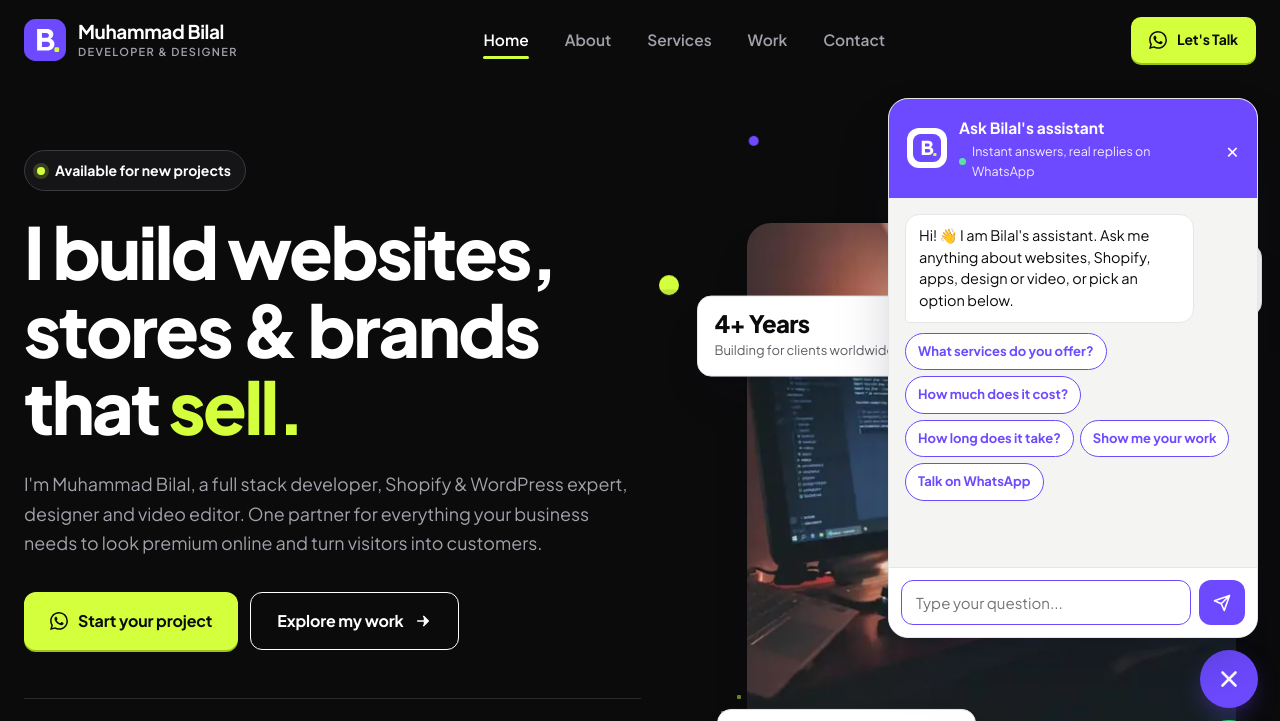
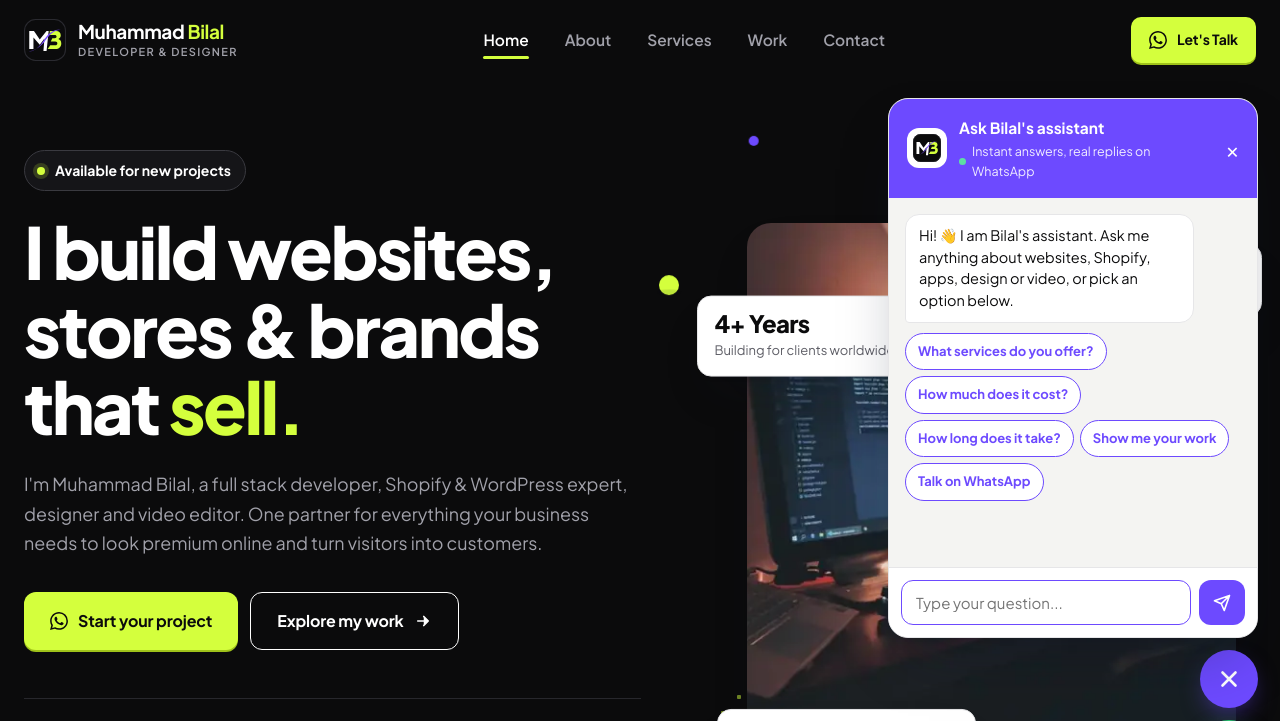
Before and after one commit to bilal5518-portfolio/bilal-portfolio.github.io, a plain HTML site: page index.html in a window 1280 px wide. Both pictures are taken after a click on the button "Open chat assistant". Shown: the top 721 px of the page. Drawn offline with Linux system fonts and the light colour scheme.

Commit message:
New MB logo across pages

```diff
--- a/index.html
+++ b/index.html
@@ -35,7 +35,7 @@
 <a class="sr-only" href="#main">Skip to content</a>
 <header class="header dark">
   <div class="wrap header-in">
-    <a class="brand" href="/" aria-label="Muhammad Bilal home"><svg viewBox="0 0 40 40" aria-hidden="true"><rect width="40" height="40" rx="11" fill="#6D4AFF"/><path fill="#fff" fill-rule="evenodd" d="M12.5 9.5h9.2c3.8 0 6.2 2 6.2 5.1 0 2-1 3.5-2.8 4.2 2.4.6 3.9 2.5 3.9 5 0 3.6-2.8 6.2-7 6.2h-9.5zm4.6 3.9v4.5h4.1c1.6 0 2.5-.9 2.5-2.25s-.9-2.25-2.5-2.25zm0 8.2v5h4.7c1.8 0 2.9-1 2.9-2.5s-1.1-2.5-2.9-2.5z"/><rect x="29" y="27" width="4.5" height="4.5" rx="1.2" fill="#D4FF3D"/></svg><span class="brand-name">Muhammad Bilal<small>Developer &amp; Designer</small></span></a>
+    <a class="brand" href="/" aria-label="Muhammad Bilal home"><svg viewBox="0 0 40 40" aria-hidden="true"><rect width="40" height="40" rx="11" fill="#0B0B0C"/><rect x=".5" y=".5" width="39" height="39" rx="10.5" fill="none" stroke="#2A2A30"/><g transform="translate(4,8.5) scale(.5)"><path fill="#fff" d="M2 6h9l11 16 13-16h4l-4 38h-6l2-24-9 12-12-14v22H2z"/><path fill="#D4FF3D" d="M41 6h12c6 0 9 3.5 9 8 0 3.5-1.5 5.8-4.5 7 3.5 1.2 5.5 4 5.5 8.5 0 6.5-4.5 10.5-11 10.5H37l5-7h9.5c2.5 0 4-1.5 4-3.5s-1.5-3.5-4-3.5H43l3-6.5h4.5c2.3 0 3.5-1.2 3.5-3s-1.2-3-3.5-3H41z"/><path fill="#7B4DFF" d="M0 45c16-1 24-13 32-25C40 9 49 3 62 3 50 5 42 11 34 22 26 33 16 43 0 45z"/></g></svg><span class="brand-name">Muhammad <span class="bl">Bilal</span><small>Developer &amp; Designer</small></span></a>
     <nav class="nav" aria-label="Main"><a href="/" aria-current="page">Home</a><a href="/about.html">About</a><a href="/services.html">Services</a><a href="/portfolio.html">Work</a><a href="/contact.html">Contact</a></nav>
     <div class="header-cta">
       <a class="btn btn-primary btn-sm" href="https://wa.me/923074755518" target="_blank" rel="noopener"><svg class="ico" aria-hidden="true"><use href="/assets/img/icons.svg#whatsapp"/></svg>Let's Talk</a>
@@ -353,7 +353,7 @@
     <div class="footer-big"><a href="https://wa.me/923074755518" target="_blank" rel="noopener">Let's talk<svg viewBox="0 0 24 24" fill="none" stroke="currentColor" stroke-width="2.2" stroke-linecap="round" stroke-linejoin="round" aria-hidden="true"><path d="M7 17L17 7M8 7h9v9"/></svg></a></div>
     <div class="footer-cols">
       <div>
-        <a class="brand" href="/" aria-label="Muhammad Bilal home"><svg viewBox="0 0 40 40" aria-hidden="true"><rect width="40" height="40" rx="11" fill="#6D4AFF"/><path fill="#fff" fill-rule="evenodd" d="M12.5 9.5h9.2c3.8 0 6.2 2 6.2 5.1 0 2-1 3.5-2.8 4.2 2.4.6 3.9 2.5 3.9 5 0 3.6-2.8 6.2-7 6.2h-9.5zm4.6 3.9v4.5h4.1c1.6 0 2.5-.9 2.5-2.25s-.9-2.25-2.5-2.25zm0 8.2v5h4.7c1.8 0 2.9-1 2.9-2.5s-1.1-2.5-2.9-2.5z"/><rect x="29" y="27" width="4.5" height="4.5" rx="1.2" fill="#D4FF3D"/></svg><span class="brand-name">Muhammad Bilal<small>Developer &amp; Designer</small></span></a>
+        <a class="brand" href="/" aria-label="Muhammad Bilal home"><svg viewBox="0 0 40 40" aria-hidden="true"><rect width="40" height="40" rx="11" fill="#0B0B0C"/><rect x=".5" y=".5" width="39" height="39" rx="10.5" fill="none" stroke="#2A2A30"/><g transform="translate(4,8.5) scale(.5)"><path fill="#fff" d="M2 6h9l11 16 13-16h4l-4 38h-6l2-24-9 12-12-14v22H2z"/><path fill="#D4FF3D" d="M41 6h12c6 0 9 3.5 9 8 0 3.5-1.5 5.8-4.5 7 3.5 1.2 5.5 4 5.5 8.5 0 6.5-4.5 10.5-11 10.5H37l5-7h9.5c2.5 0 4-1.5 4-3.5s-1.5-3.5-4-3.5H43l3-6.5h4.5c2.3 0 3.5-1.2 3.5-3s-1.2-3-3.5-3H41z"/><path fill="#7B4DFF" d="M0 45c16-1 24-13 32-25C40 9 49 3 62 3 50 5 42 11 34 22 26 33 16 43 0 45z"/></g></svg><span class="brand-name">Muhammad <span class="bl">Bilal</span><small>Developer &amp; Designer</small></span></a>
         <p>Full stack developer, Shopify &amp; WordPress expert, designer and video editor, helping brands worldwide look premium online.</p>
         <div class="socials">
       <a class="s-wa" href="https://wa.me/923074755518" target="_blank" rel="noopener" aria-label="WhatsApp"><svg class="ico" aria-hidden="true"><use href="/assets/img/icons.svg#whatsapp"/></svg></a>
@@ -378,7 +378,7 @@
 <a class="wa-fab" href="https://wa.me/923074755518" target="_blank" rel="noopener" aria-label="Chat on WhatsApp"><svg class="ico" aria-hidden="true"><use href="/assets/img/icons.svg#whatsapp"/></svg></a>
 <button class="chat-fab" aria-label="Open chat assistant" aria-expanded="false"><span class="ping"></span><svg class="o" viewBox="0 0 24 24" fill="none" stroke="currentColor" stroke-width="2" stroke-linecap="round" stroke-linejoin="round"><path d="M21 12a8 8 0 0 1-11.6 7.1L4 20.5l1.4-4.6A8 8 0 1 1 21 12z"/><path d="M8.5 11h.01M12 11h.01M15.5 11h.01"/></svg><svg class="x" viewBox="0 0 24 24" fill="none" stroke="currentColor" stroke-width="2.4" stroke-linecap="round"><path d="M6 6l12 12M18 6L6 18"/></svg></button>
 <div class="chat-panel" role="dialog" aria-label="Chat assistant">
-  <div class="chat-head"><span class="av"><svg viewBox="0 0 40 40" aria-hidden="true"><rect width="40" height="40" rx="11" fill="#6D4AFF"/><path fill="#fff" fill-rule="evenodd" d="M12.5 9.5h9.2c3.8 0 6.2 2 6.2 5.1 0 2-1 3.5-2.8 4.2 2.4.6 3.9 2.5 3.9 5 0 3.6-2.8 6.2-7 6.2h-9.5zm4.6 3.9v4.5h4.1c1.6 0 2.5-.9 2.5-2.25s-.9-2.25-2.5-2.25zm0 8.2v5h4.7c1.8 0 2.9-1 2.9-2.5s-1.1-2.5-2.9-2.5z"/><rect x="29" y="27" width="4.5" height="4.5" rx="1.2" fill="#D4FF3D"/></svg></span><div style="flex:1"><b>Ask Bilal's assistant</b><small>Instant answers, real replies on WhatsApp</small></div><button class="chat-close" aria-label="Close chat" style="color:#fff;font-size:22px;line-height:1">&times;</button></div>
+  <div class="chat-head"><span class="av"><svg viewBox="0 0 40 40" aria-hidden="true"><rect width="40" height="40" rx="11" fill="#0B0B0C"/><rect x=".5" y=".5" width="39" height="39" rx="10.5" fill="none" stroke="#2A2A30"/><g transform="translate(4,8.5) scale(.5)"><path fill="#fff" d="M2 6h9l11 16 13-16h4l-4 38h-6l2-24-9 12-12-14v22H2z"/><path fill="#D4FF3D" d="M41 6h12c6 0 9 3.5 9 8 0 3.5-1.5 5.8-4.5 7 3.5 1.2 5.5 4 5.5 8.5 0 6.5-4.5 10.5-11 10.5H37l5-7h9.5c2.5 0 4-1.5 4-3.5s-1.5-3.5-4-3.5H43l3-6.5h4.5c2.3 0 3.5-1.2 3.5-3s-1.2-3-3.5-3H41z"/><path fill="#7B4DFF" d="M0 45c16-1 24-13 32-25C40 9 49 3 62 3 50 5 42 11 34 22 26 33 16 43 0 45z"/></g></svg></span><div style="flex:1"><b>Ask Bilal's assistant</b><small>Instant answers, real replies on WhatsApp</small></div><button class="chat-close" aria-label="Close chat" style="color:#fff;font-size:22px;line-height:1">&times;</button></div>
   <div class="chat-body" aria-live="polite"></div>
   <form class="chat-form"><input type="text" placeholder="Type your question..." aria-label="Type your question" autocomplete="off"><button type="submit" aria-label="Send"><svg viewBox="0 0 24 24" fill="none" stroke="currentColor" stroke-width="2.2" stroke-linecap="round" stroke-linejoin="round"><path d="M22 2L11 13M22 2l-7 20-4-9-9-4z"/></svg></button></form>
 </div>
```
Also changed, not shown: 404.html (+3 -3 lines), about.html (+3 -3 lines), contact.html (+3 -3 lines), portfolio.html (+3 -3 lines), services.html (+3 -3 lines), favicon.svg, site.webmanifest.
